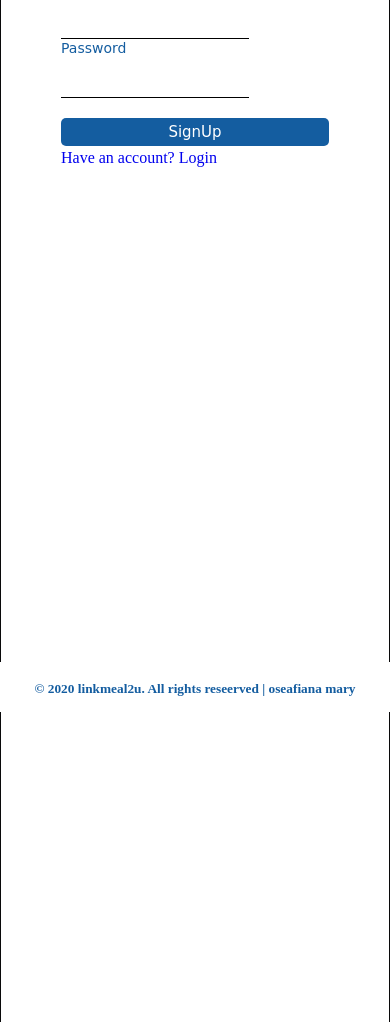
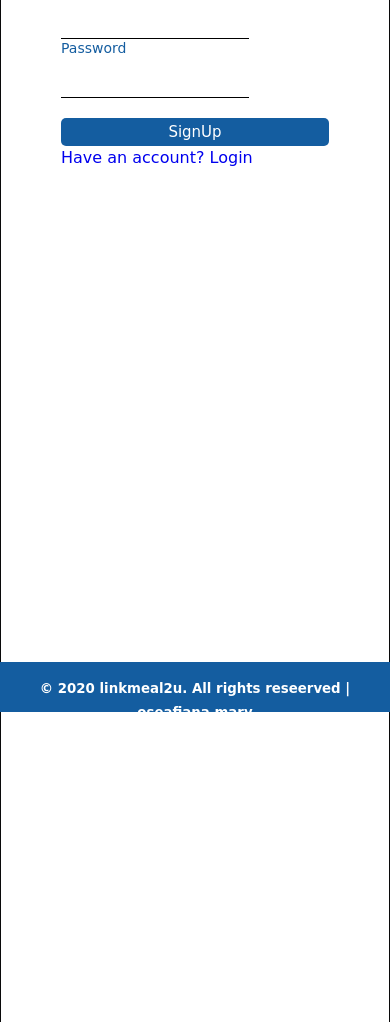
Before and after one commit to mary699/zerohunger, a plain HTML site: page providesignup.html in a window 390 px wide. Shown: the part 412-1434 px from the top of the page. Drawn offline with Linux system fonts and the light colour scheme.

Commit message:
change font-family

```diff
--- a/css/main.css
+++ b/css/main.css
@@ -429,6 +429,7 @@ footer h1{
     left: 120px;
     height: 15vh;
     width: 50%;
+    padding-top: 30px;
     }
 .footer-img{
     position: absolute;
--- a/providesignup.html
+++ b/providesignup.html
@@ -55,6 +55,7 @@
                 color: #145da0;
                 font-size: 18px;
                 text-align: center;
+                font-family: cursive;
             }
 
             label {
@@ -83,6 +84,7 @@
            }
 
 
+
             button {
                 width: 70%;
                 margin-top: 20px;
@@ -98,12 +100,14 @@
 
             a {
                 text-decoration: none;
-
+                font-family: cursive;
             }
 
             p a {
                 justify-content: center;
                 align-items: center;
+                font-family: cursive;
+
             }
 
             .note {
@@ -198,6 +202,7 @@
                     line-height: 1.5rem;
                     padding-top: 10px;
                     font-weight: bold;
+                    font-family: cursive;
                 }
 
                 .note {
@@ -220,6 +225,7 @@
                 border-bottom: 1px solid black;
 
                 }
+
 
                 button {
                     width: 100%;
@@ -272,7 +278,7 @@
 
                     height: 50px;
                     width: 100%;
-                    background-color: white;
+                    background-color: #145da0;
                     position: absolute;
                     bottom: -280px;
 
@@ -280,7 +286,7 @@
                 }
 
                 footer p {
-                    color: #145da0;
+                    color: white;
                     font-size: smaller;
                     padding: 15px;
 
```
Also changed, not shown: index.html (+1 -1 lines), providelogin.html (+4 -0 lines), requestlogin.html (+4 -1 lines), requestsignup.html (+4 -0 lines).
